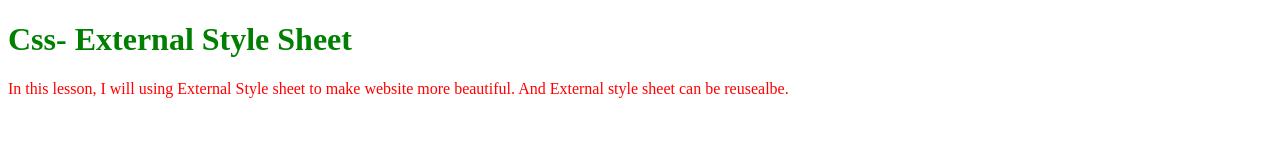
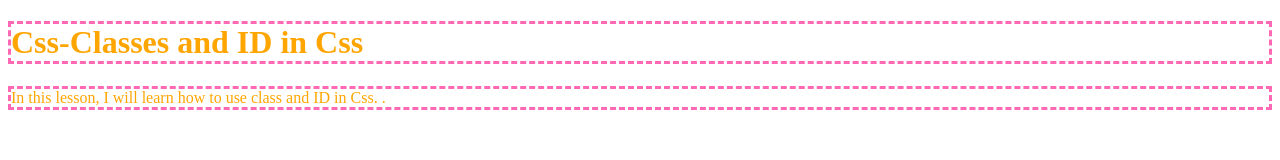
Before and after one commit to nghiaphan28/CSS-MikeDane-courses, a plain HTML site: page Index.html in a window 1280 px wide. Drawn offline with Linux system fonts and the light colour scheme.

Commit message:
Using ID and Class

```diff
--- a/Index.html
+++ b/Index.html
@@ -7,14 +7,14 @@
         <title>Nghia Phan personal Website</title>
     </head>
     <body>
-        <h1>Css- External Style Sheet</h1>
+        <h1 id="nghia-h1" class="fancy-boder">Css-Classes and ID in Css</h1>
         <header>
         </header>
         <main>
-        <div>
-            In this lesson, I will using External Style sheet to make
-            website more beautiful. And External style sheet can be reusealbe.
-        </div>
+        <div id="nghia-h1" class="fancy-boder">
+            In this lesson, I will learn how to use class and ID in
+            Css.
+        .    </div>
         </main>
         <footer>
         </footer>
--- a/index.css
+++ b/index.css
@@ -1,7 +1,9 @@
-body{
-    color: red;
+
+#nghia-h1
+{
+    color:orange;
 }
-h1{
-    color:green;
+.fancy-boder{
+    border:3px dashed hotpink;
 
 }
```
